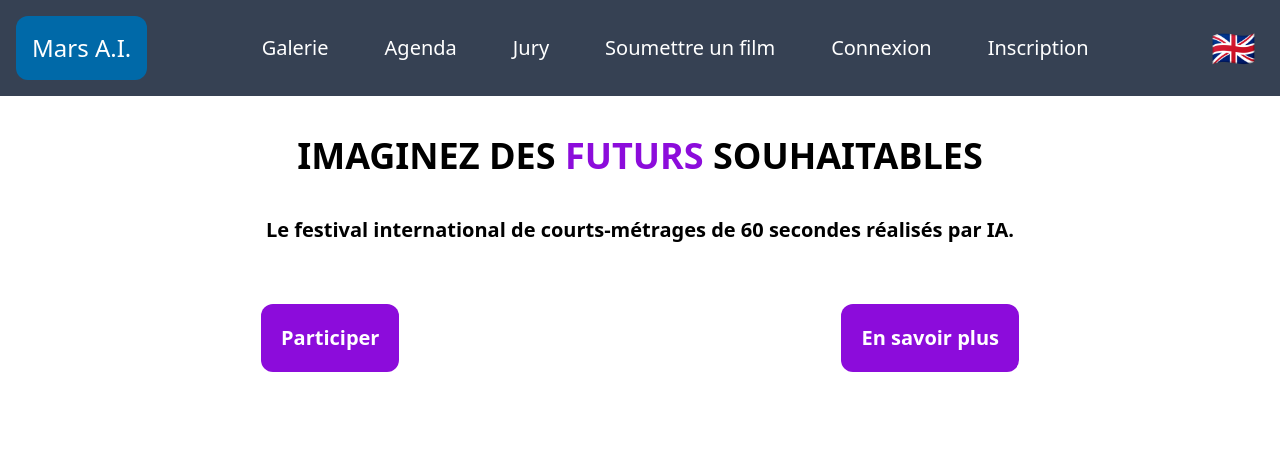
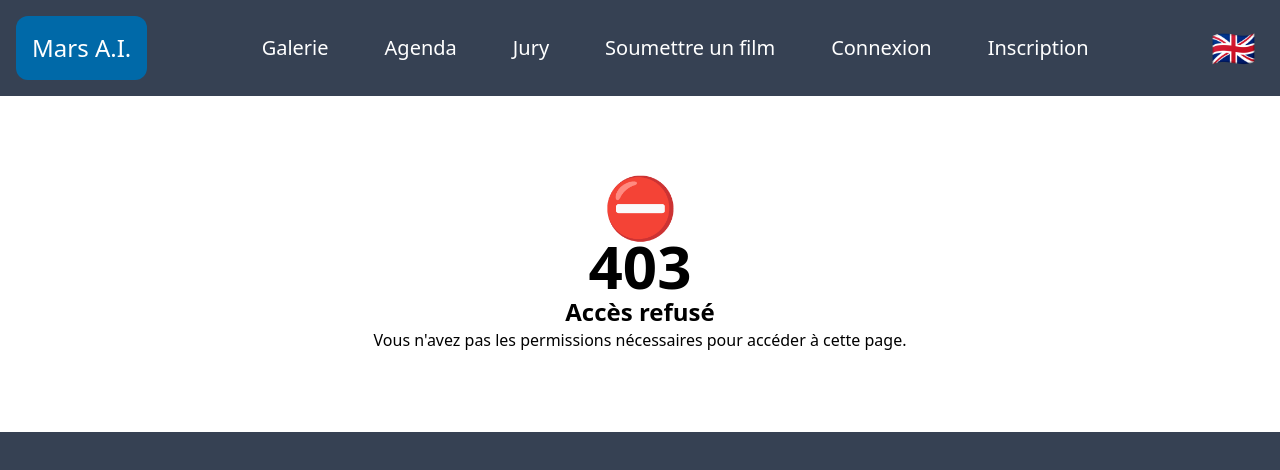
Before and after one commit to mathis-fournier/marsai-frontend, a React (Vite) app in the folder react-ts-vite-app/: page /dashboard in a window 1280 px wide. Shown: the top 470 px of the page. Built offline with nearby package versions, Linux system fonts and the light colour scheme; no server answers.

Commit message:
userdashboard

```diff
--- a/react-ts-vite-app/src/App.tsx
+++ b/react-ts-vite-app/src/App.tsx
@@ -5,8 +5,10 @@ function App() {
 
   return (
     <>
+      <HeroBanner />
       <Festival />
     </>
   )
+
 }
 export default App
--- a/react-ts-vite-app/src/main.tsx
+++ b/react-ts-vite-app/src/main.tsx
@@ -8,7 +8,7 @@ import { BrowserRouter, Route, Routes } from "react-router-dom";
 import Agenda from "./pages/Agenda.tsx";
 import SubmitMovie from "./pages/SubmitMovie.tsx";
 import EventDetails from "./components/EventDetails.tsx";
-import NotFound from "./pages/NotFound.tsx";
+import NotFound from "./components/NotFound.tsx";
 import Register from "./pages/Register.tsx";
 import Login from "./pages/Login.tsx";
 import HeroBanner from "./components/HeroBanner.tsx";
@@ -20,7 +20,6 @@ createRoot(document.getElementById("root")!).render(
     <BrowserRouter>
       <AuthProvider>
         <Header />
-        <HeroBanner />
         <Routes>
           <Route path="/" element={<App />} />
           <Route path="/agenda" element={<Agenda />} />
--- a/react-ts-vite-app/src/pages/Dashboard.tsx
+++ b/react-ts-vite-app/src/pages/Dashboard.tsx
@@ -2,10 +2,22 @@ import { useEffect, useState } from "react";
 import DashboardGlobal from "../components/Dashboard/DashboardGlobal";
 import DashboardMovies from "../components/Dashboard/DashboardMovies";
 import UserDashboard from "../components/Dashboard/UserDahboard";
+import { useAuth } from "../context/AuthContext";
+import AccessDenied from "../components/AccessDenied";
 
 export default function Dashboard() {
+
   const [data, setData] = useState([]);
   const [isLoading, setIsLoading] = useState(true);
+
+const { user }  = useAuth();
+
+  if (!user || (user.role !== "ADMIN")) {
+    return (
+      <AccessDenied />
+    )
+  }
+
   useEffect(() => {
     fetch(`${import.meta.env.VITE_API_URL}/movies/all`)
       .then((res) => {
@@ -21,6 +33,10 @@ export default function Dashboard() {
         console.log(err);
       });
   }, []);
+
+
+
+
   return (
     <>
     <UserDashboard />
```
Also changed, not shown: react-ts-vite-app/src/components/NotFound.tsx (renamed from react-ts-vite-app/src/pages/NotFound.tsx).
